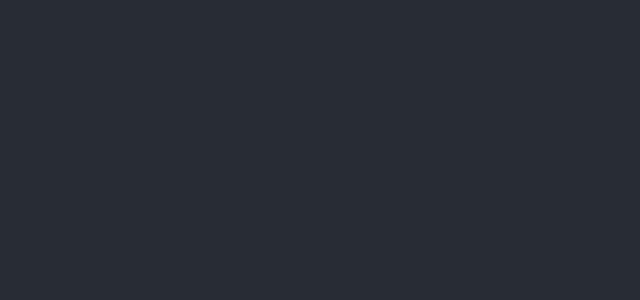
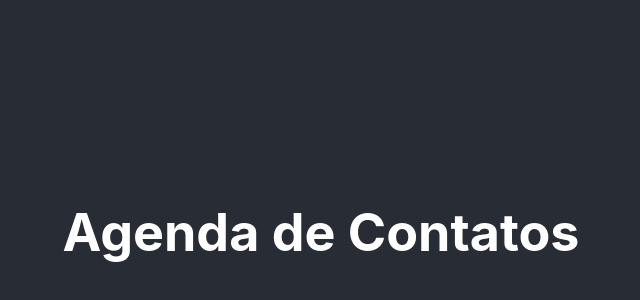
Before and after one commit to Gabyzda/agenda-contatos, a React (Create React App) app: page / in a window 1280 px wide. Shown: the part 168-468 px from the top of the page, without its empty margins (319-959 px from the left). Built offline with nearby package versions, Linux system fonts and the light colour scheme.

Commit message:
Título "Agenda de contatos" en App.js

```diff
--- a/src/App.js
+++ b/src/App.js
@@ -5,6 +5,7 @@ function App() {
   return (
     <div className="App">
       <header className="App-header">
+        <h1>Agenda de Contatos</h1>
       </header>
     </div>
   );
```
